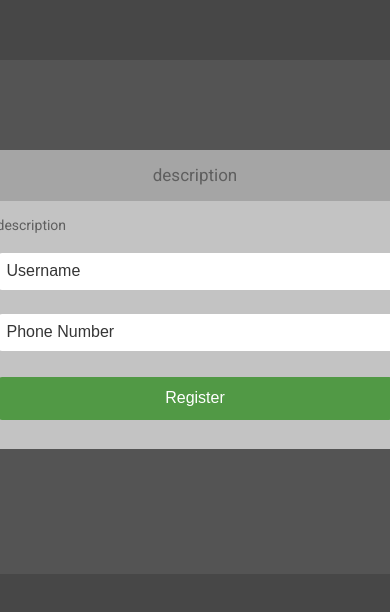
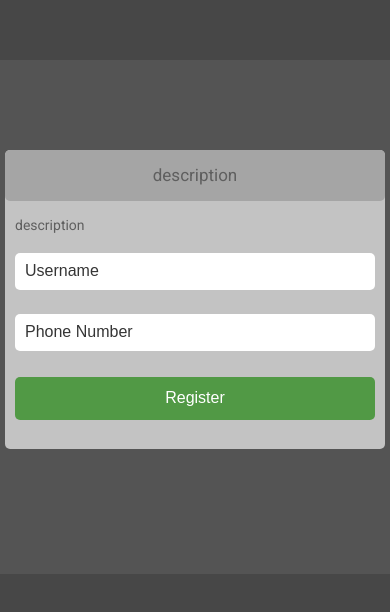
Before and after one commit to ChernyshYuriy/test-task, a Vue app: page / in a window 390 px wide. Shown: the top 612 px of the page. Built offline with nearby package versions, Linux system fonts and the light colour scheme.

Commit message:
add adaptive css

```diff
--- a/src/assets/css/global.scss
+++ b/src/assets/css/global.scss
@@ -43,3 +43,16 @@ $red: #c00c00;
     color: $black;
   }
 }
+.text-center {
+  text-align: center;
+}
+@media screen and (max-width: 1500px) {
+  .container {
+    width: 90vw;
+  }
+}
+@media screen and (max-width: 500px) {
+  .container {
+    width: calc(100vw - 20px);
+  }
+}
--- a/src/components/addTodo.vue
+++ b/src/components/addTodo.vue
@@ -83,5 +83,15 @@ export default {
     background-color: $green;
     height: fit-content;
   }
+  @media screen and (max-width: 400px) {
+    &__content {
+      display: flex;
+      flex-direction: column;
+      align-items: flex-start;
+    }
+    &__block {
+      margin-bottom: 10px;
+    }
+  }
 }
 </style>
--- a/src/components/filter.vue
+++ b/src/components/filter.vue
@@ -83,4 +83,13 @@ export default {
     margin-right: 10px;
   }
 }
+@media screen and (max-width: 400px) {
+  .filters {
+    flex-direction: column;
+    justify-content: flex-start;
+    &__option {
+      align-items: flex-start;
+    }
+  }
+}
 </style>
--- a/src/components/isFavorite.vue
+++ b/src/components/isFavorite.vue
@@ -33,6 +33,7 @@ export default {
 .favorite {
   display: flex;
   justify-content: center;
+  align-items: center;
   &__img {
     cursor: pointer;
     width: 24px;
--- a/src/components/login/Form.vue
+++ b/src/components/login/Form.vue
@@ -169,6 +169,25 @@ export default {
     }
   }
 }
-//397
-// 447
+@media screen and (max-width: 470px) {
+  .form {
+    width: calc(100vw - 10px);
+    &__content {
+      padding: 0px 10px;
+      margin: 0px auto;
+    }
+    &__header {
+      padding: 0px 10px;
+    }
+    &__input {
+      width: calc(100vw - 50px);
+    }
+  }
+}
+
+@media screen and (max-width: 430px) {
+  .form__block {
+    width: calc(100vw - 30px);
+  }
+}
 </style>
--- a/src/components/table.vue
+++ b/src/components/table.vue
@@ -64,5 +64,11 @@ export default {
     align-items: center;
     font-size: 20px;
   }
+  @media screen and (max-width: 500px) {
+    &__header {
+      font-size: 12px;
+      padding: 5px 3px;
+    }
+  }
 }
 </style>
--- a/src/components/tableRow.vue
+++ b/src/components/tableRow.vue
@@ -28,4 +28,9 @@ export default {
     background-color: $light-gray2;
   }
 }
+@media screen and (max-width: 500px) {
+  .row {
+    padding: 3px;
+  }
+}
 </style>
--- a/src/components/ui/Btn.vue
+++ b/src/components/ui/Btn.vue
@@ -31,4 +31,9 @@ export default {
     font-size: 16px;
   }
 }
+@media screen and (max-width: 430px) {
+  .btn--register {
+    width: calc(100vw - 30px);
+  }
+}
 </style>
--- a/src/pages/Main.vue
+++ b/src/pages/Main.vue
@@ -16,7 +16,7 @@
             <div>UserId</div>
             <div>Title</div>
             <div>Is completed</div>
-            <div>favorite</div>
+            <div class="text-center">favorite</div>
           </div>
         </template>
         <template #body="{ userId, title, completed, id }">
@@ -197,4 +197,10 @@ export default {
   display: grid;
   grid-template-columns: 70px 1fr 100px 100px;
 }
+@media screen and (max-width: 500px) {
+  .table-grid {
+    display: grid;
+    grid-template-columns: 40px 1fr 75px 40px;
+  }
+}
 </style>
```
